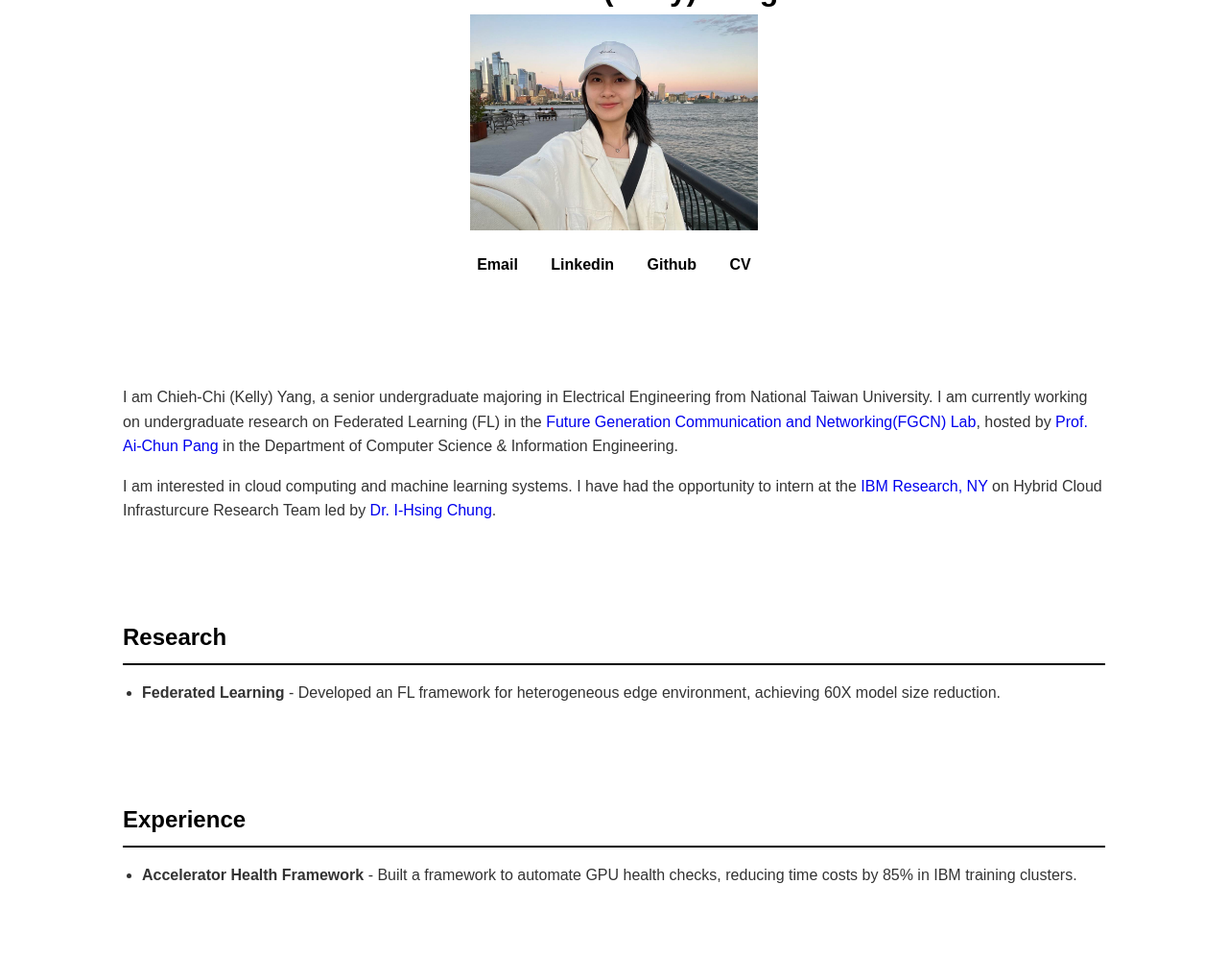
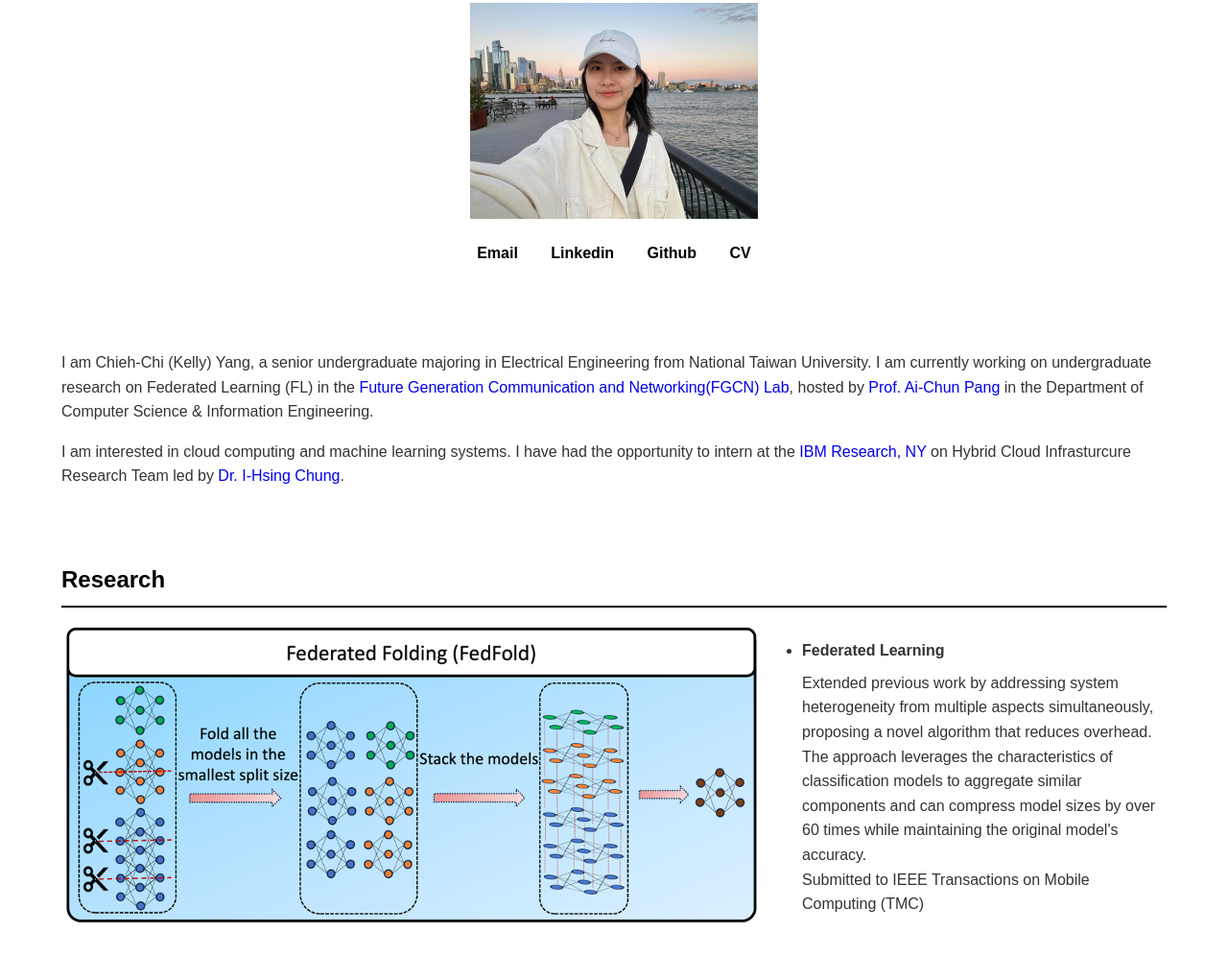
Before and after one commit to KellySayHello/KellySayHello.github.io, a plain HTML site: page index.html in a window 1280 px wide. Shown: the part 84-1080 px from the top of the page at 96% size. Drawn offline with Linux system fonts and the light colour scheme.

Commit message:
two-column

```diff
--- a/index.html
+++ b/index.html
@@ -9,11 +9,11 @@
 <body>
     <header>
         <div class="container">
-            <h1 color="black" >Chieh-Chi (Kelly) Yang</h1>
-            <img src="image.jpg" width="300">
+            <h1 style="color: black;" >Chieh-Chi (Kelly) Yang</h1>
+            <img src="image/me.jpg" width="300">
             <nav>
                 <ul>
-                    <li><a href="kellyworld3@gmail.com">Email</a></li>
+                    <li><a href="mailto:kellyworld3@gmail.com">Email</a></li>
                     <li><a href="https://www.linkedin.com/in/kelly-yang-b86284255/" target="_blank">Linkedin</a></li>
                     <li><a href="https://github.com/KellySayHello" target="_blank">Github</a></li>
                     <li><a href="https://KellySayHello.github.io/CV.pdf" target="_blank">CV</a></li>
@@ -44,9 +44,21 @@
 
         <section id="research" class="container">
             <h2>Research</h2>
-            <ul>
-                <li><strong>Federated Learning</strong> - Developed an FL framework for heterogeneous edge environment, achieving 60X model size reduction.</li>
-            </ul>
+            <div class="two-column">
+              <div class="left-column">
+                <img src="image/FL.png" alt="Research Image" />
+              </div>
+              <div class="right-column">
+                <ul>
+                  <li><strong>Federated Learning</strong></li>
+                  <div> Extended previous work by addressing system heterogeneity from multiple aspects simultaneously,
+                    proposing a novel algorithm that reduces overhead. The approach leverages the characteristics of
+                    classification models to aggregate similar components and can compress model sizes by over 60 times
+                    while maintaining the original model's accuracy. </div>
+                  <div>Submitted to IEEE Transactions on Mobile Computing (TMC)</div>
+                </ul>
+              </div>
+            </div>
         </section>
         <section id="experience" class="container">
             <h2>Experience</h2>
--- a/styles.css
+++ b/styles.css
@@ -80,3 +80,26 @@ footer {
     padding: 1rem 0;
     margin-top: 2rem;
 }
+
+.container {
+  width: 90%;
+  margin: 0 auto;
+  padding: 20px;
+}
+
+
+.two-column {
+  display: flex;
+  align-items: flex-start; /* Align items at the top */
+  gap: 20px; /* Space between columns */
+}
+
+
+.left-column img {
+  max-width: 100%;
+  height: auto;
+}
+
+.right-column {
+  flex: 1;
+}
```
Also changed, not shown: image/FL.png (added), image/me.jpg (renamed from image.jpg).
